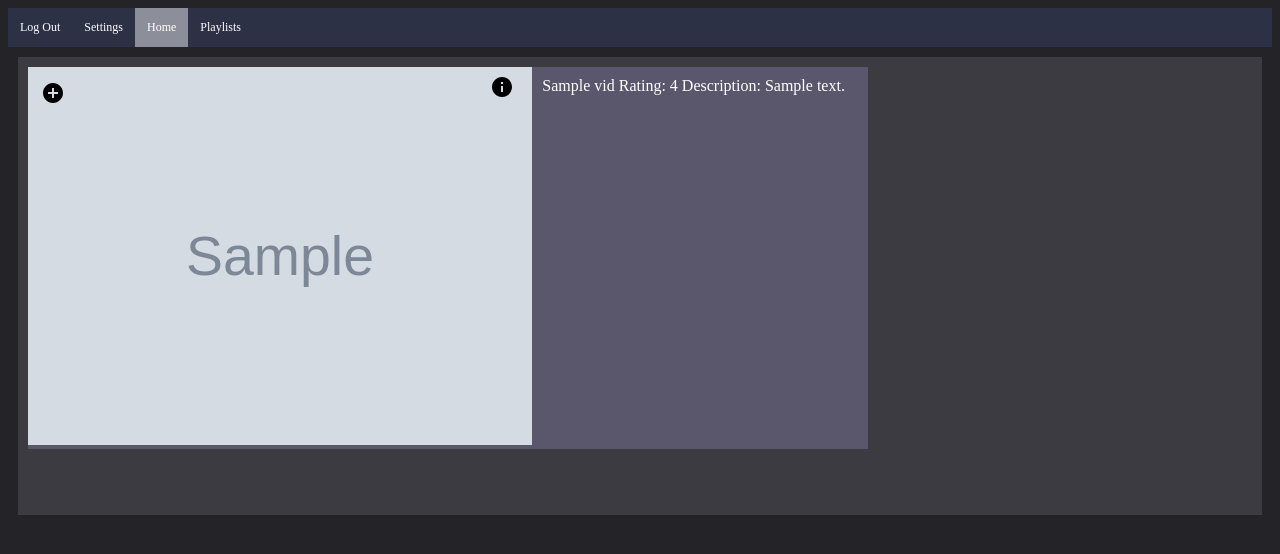
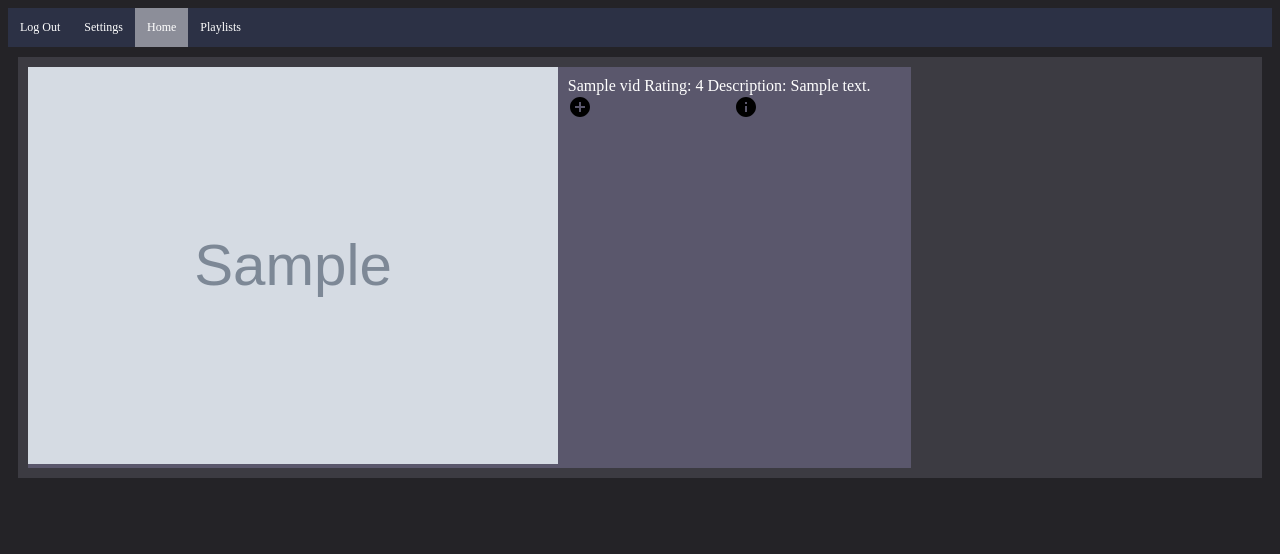
Before and after one commit to scifi6546/hermit, a Python web app: template templates/home.jinja2 in a window 1280 px wide. Shown: the top 554 px of the page. Run offline with Jinja, Linux system fonts and the light colour scheme; the template is opened without the code that fills it: most values are stand-ins (such as "Sample title", 1, 10 or a date in 2020); grey boxes marked "Sample" are stand-in pictures.

Commit message:
fixed formatting

```diff
--- a/static/index.css
+++ b/static/index.css
@@ -5,15 +5,14 @@
 }
 .playlist_add{
 	height: 24px;
-	position: relative;
-	right: 47%;
-	bottom: 84%;
+	/*! position: relative; */ /*! right: 47%; */ /*! bottom: 84%; */
 }
 .video_info{
 	height: 24px;
+	/*
 	position: relative;
 	left: 55%;
-	bottom: 91.7%;
+	*/
 }
 .error{
 	background-color:#72707e;
@@ -48,12 +47,16 @@ html{
 	background-color: #242327;
 	-webkit-text-size-adjust: none;
 }
+.video_buttons{
+	display: grid;
+	grid-template-columns: 50% 50%;
+}
 .body{
 	background-color: #3c3b42;
 	padding: 10px;
 	display: grid;
 	margin: 10px;
-	grid-template-columns: auto auto auto auto;
+	grid-template-columns: auto auto auto;
 	grid-column-gap: 10px;
 	justify-items: center;
 }
@@ -108,9 +111,6 @@ html{
 	margin: 20px;
 }
 .form_div:nth-child(1){ margin: 10px;
-}
-.playlist_add{
-	width: 100%;
 }
 .video_div{
 	/*! display: flex; */
--- a/templates/home.jinja2
+++ b/templates/home.jinja2
@@ -73,12 +73,13 @@
 
 				Rating: {{vid.video_data.rating}}
 				Description: {{vid.video_data.description}}
+				<div class="video_buttons">
+					<img class="playlist_add" id="{{vid.path}}" src="/static/icons/add.svg">
+					</img>
+					<img class="video_info" id="{{vid.path}}" src="/static/icons/info.svg">
+					</img>
+				</div>
 			</div>
 		</div>
-		<img class="playlist_add" id="{{vid.path}}" src="/static/icons/add.svg">
-		</img>
-		<img class="video_info" id="{{vid.path}}" src="/static/icons/info.svg">
-		</img>
 	</div>
 {% endfor %}
-</div>
```
